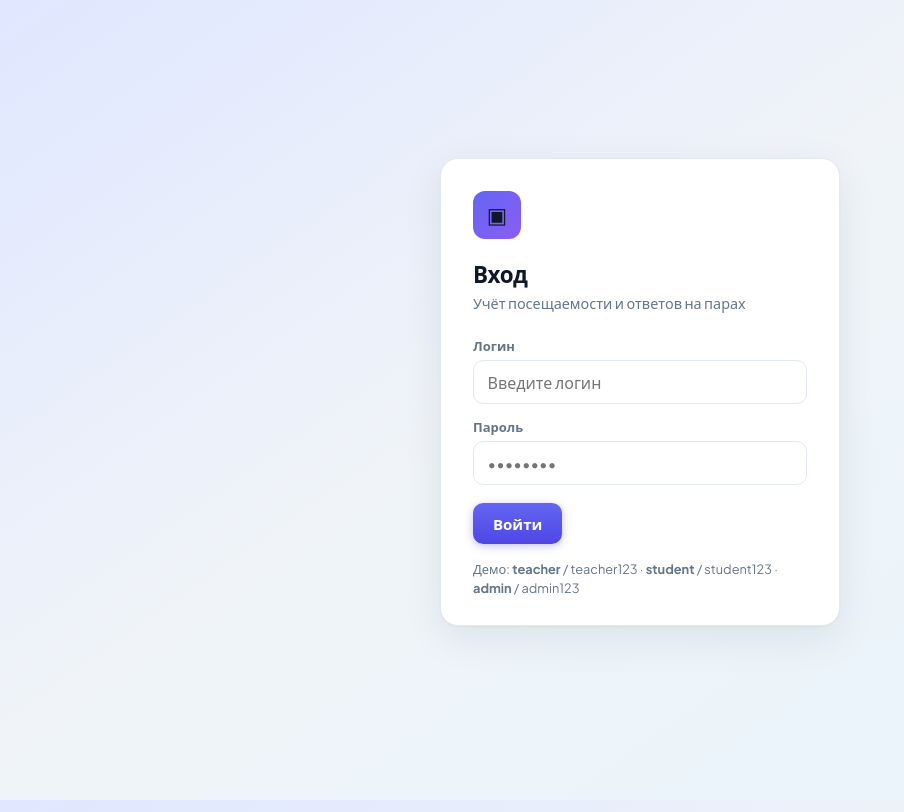
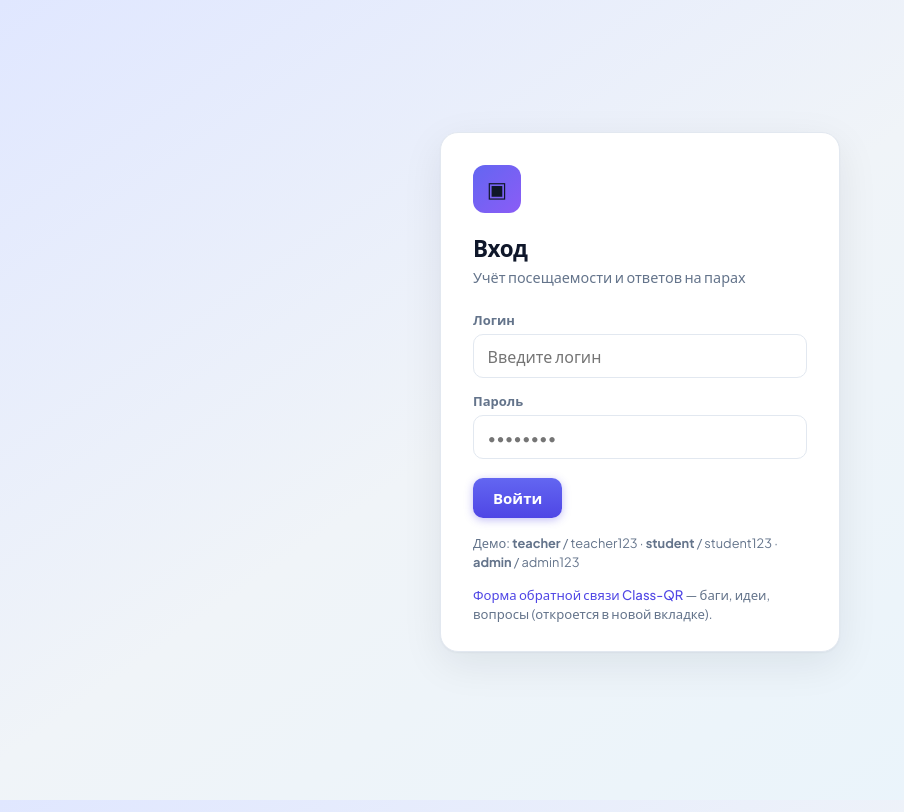
Before and after one commit to Senya-byy/Dynamic_clustering_system_of_educational_results, a Vue app in the folder frontend/: page /login in a window 1280 px wide. Shown: the whole page, without its empty margins (0-904 px from the left). Built offline with nearby package versions, Linux system fonts and the light colour scheme; no server answers.

Commit message:
форма обратной связи

```diff
--- a/frontend/src/components/Profile.vue
+++ b/frontend/src/components/Profile.vue
@@ -29,6 +29,23 @@
       </div>
       <p v-if="pwdMsg" class="ui-alert" :class="pwdErr ? 'ui-alert--error' : 'ui-alert--ok'">{{ pwdMsg }}</p>
     </div>
+
+    <div class="ui-card">
+      <h3>Обратная связь</h3>
+      <p class="ui-meta" style="margin-top: 0">
+        Сообщите о проблеме, идее или вопросе через форму Class-QR (Google). Откроется в новой вкладке.
+      </p>
+      <p style="margin: 0">
+        <a
+          class="profile-feedback-link"
+          :href="feedbackFormUrl"
+          target="_blank"
+          rel="noopener noreferrer"
+        >
+          Открыть форму обратной связи
+        </a>
+      </p>
+    </div>
   </div>
 </template>
 
@@ -36,6 +53,9 @@
 import { ref, onMounted } from 'vue'
 import api from '../api'
 import { useAuthStore } from '../store/auth'
+import { FEEDBACK_FORM_URL } from '../config/feedback'
+
+const feedbackFormUrl = FEEDBACK_FORM_URL
 
 const authStore = useAuthStore()
 const profile = ref(null)
@@ -104,4 +124,12 @@ onMounted(fetchProfile)
   font-size: 0.9rem;
   color: var(--text-muted);
 }
+.profile-feedback-link {
+  font-weight: 600;
+  color: var(--accent);
+  text-decoration: none;
+}
+.profile-feedback-link:hover {
+  text-decoration: underline;
+}
 </style>
--- /dev/null
+++ b/frontend/src/config/feedback.js
@@ -0,0 +1,4 @@
+/** Форма обратной связи (Google). Переопределение: `VITE_FEEDBACK_FORM_URL` в `.env`. */
+export const FEEDBACK_FORM_URL =
+  import.meta.env.VITE_FEEDBACK_FORM_URL ||
+  'https://docs.google.com/forms/d/e/1FAIpQLScVAK6qT7h9CFMe1yte2aPwNkn-_F4dk6nCUBlubHvfBjyEOw/viewform'
--- a/frontend/src/styles/app.css
+++ b/frontend/src/styles/app.css
@@ -572,6 +572,23 @@ body {
   line-height: 1.45;
 }
 
+.login-card .login-feedback {
+  margin: 0.85rem 0 0;
+  font-size: 0.82rem;
+  color: var(--text-muted);
+  line-height: 1.45;
+}
+
+.login-card .login-feedback__link {
+  font-weight: 600;
+  color: var(--accent);
+  text-decoration: none;
+}
+
+.login-card .login-feedback__link:hover {
+  text-decoration: underline;
+}
+
 /* ——— Бейджи ——— */
 .ui-badge {
   display: inline-block;
--- a/frontend/src/views/Login.vue
+++ b/frontend/src/views/Login.vue
@@ -36,6 +36,17 @@
         Демо: <strong>teacher</strong> / teacher123 · <strong>student</strong> / student123 ·
         <strong>admin</strong> / admin123
       </p>
+      <p class="login-feedback">
+        <a
+          class="login-feedback__link"
+          :href="feedbackFormUrl"
+          target="_blank"
+          rel="noopener noreferrer"
+        >
+          Форма обратной связи Class-QR
+        </a>
+        — баги, идеи, вопросы (откроется в новой вкладке).
+      </p>
       <p v-if="error" class="ui-alert ui-alert--error">{{ error }}</p>
     </div>
   </div>
@@ -45,6 +56,9 @@
 import { ref } from 'vue'
 import { useAuthStore } from '../store/auth'
 import { useRouter, useRoute } from 'vue-router'
+import { FEEDBACK_FORM_URL } from '../config/feedback'
+
+const feedbackFormUrl = FEEDBACK_FORM_URL
 
 const authStore = useAuthStore()
 const router = useRouter()
```
Also changed, not shown: 1 other file (tests, documents, lock files or other folders).
